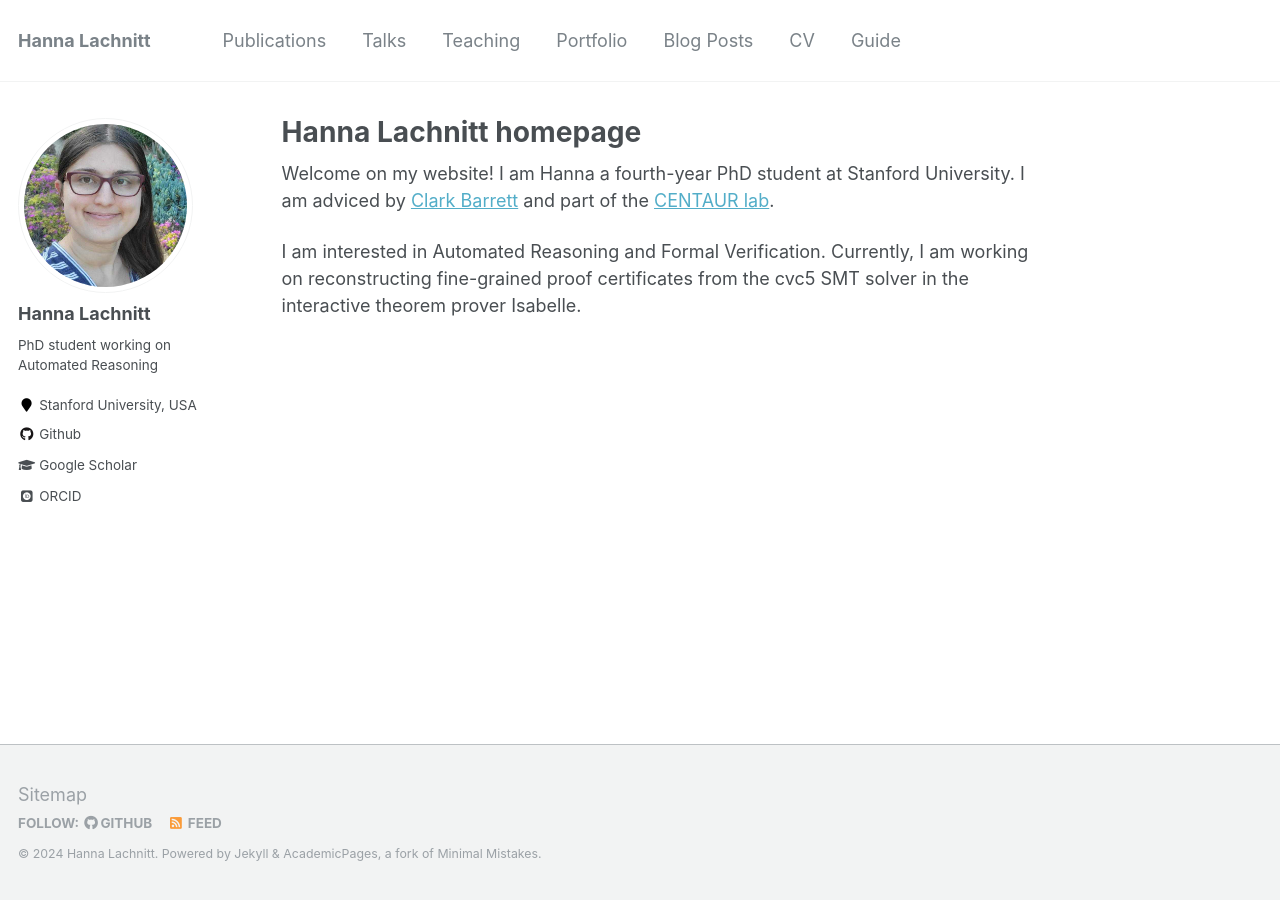
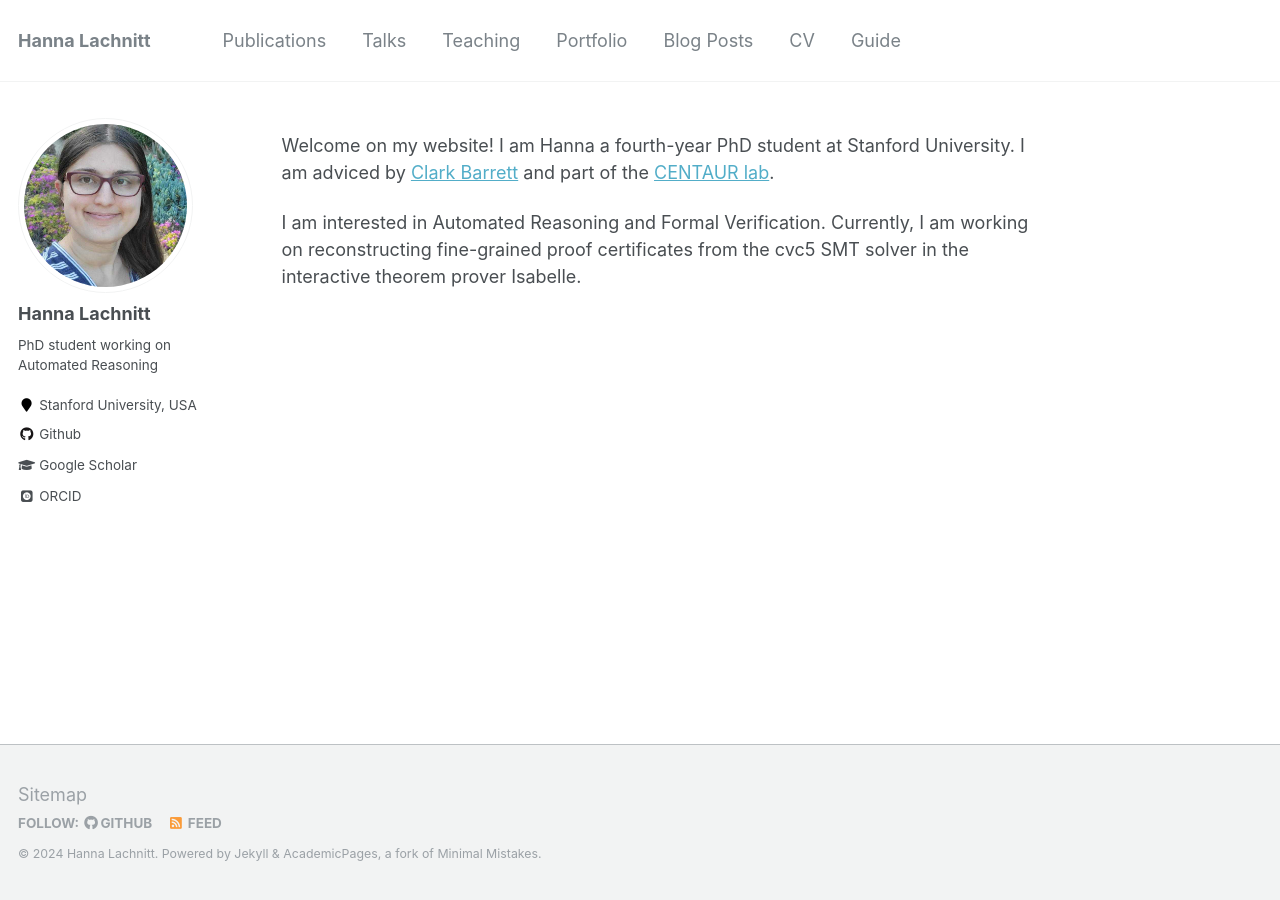
Before and after one commit to Lachnitt/lachnitt.github.io, a Jekyll site: the page built from _pages/about.md, in a window 1280 px wide. Built offline with Jekyll 4.4.1, drawn with Linux system fonts in a browser that asks for light colours; some web fonts are replaced.

Commit message:
Update about.md

```diff
--- a/_pages/about.md
+++ b/_pages/about.md
@@ -1,6 +1,6 @@
 ---
 permalink: /
-title: "Hanna Lachnitt homepage"
+title: ""
 excerpt: "About me"
 author_profile: true
 redirect_from:
```
